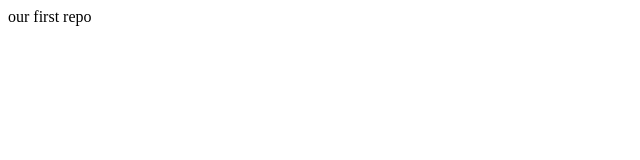
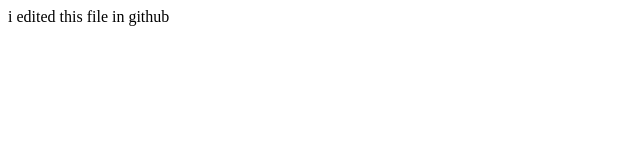
Before and after one commit to pi0115/1stone, a website: page index.html in a window 1280 px wide. Shown: the whole page, without its empty margins (0-640 px from the left). Drawn offline with Linux system fonts and the light colour scheme.

Commit message:
i edited

```diff
--- a/index.html
+++ b/index.html
@@ -1,6 +1,6 @@
 <DOCTYPE html>
 <html>
    <body>
-	our first repo
+	i edited this file in github
    </body>
 </html>
```
